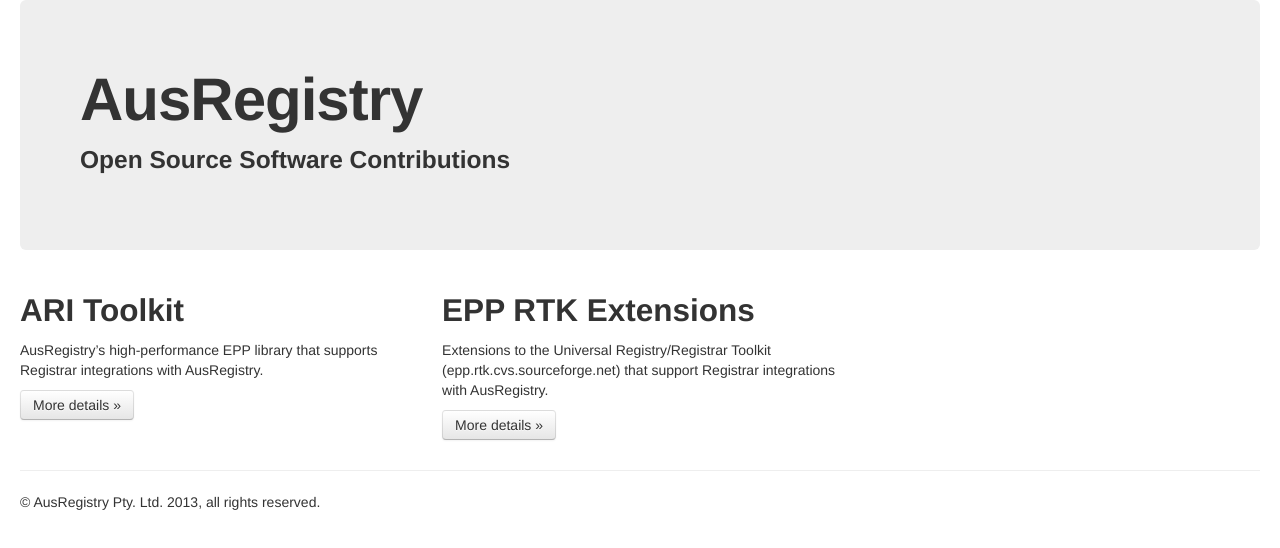
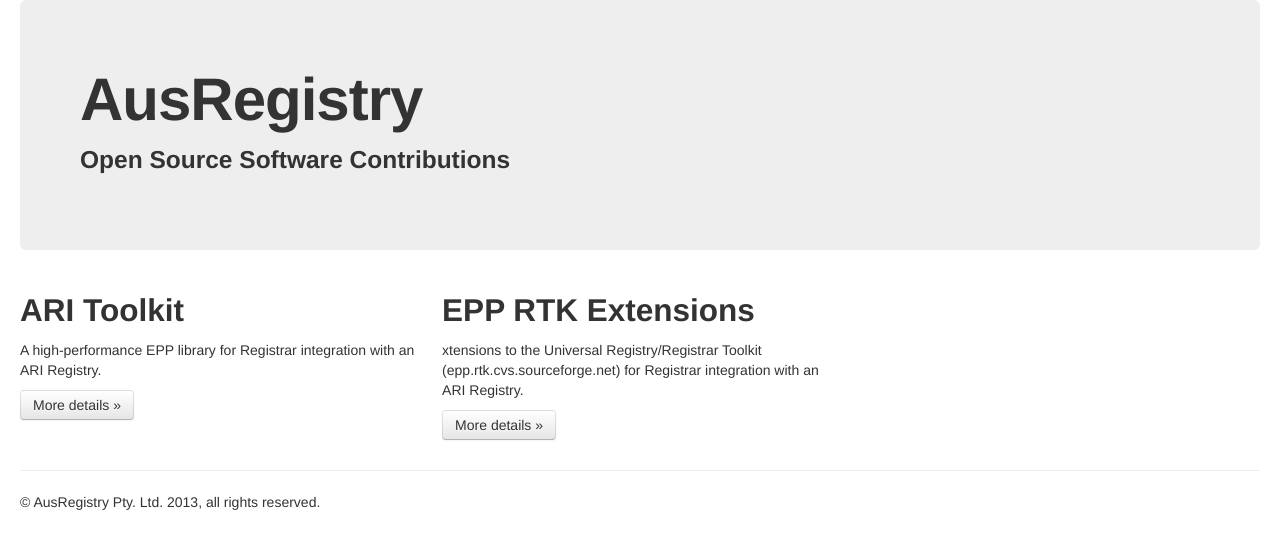
Before and after one commit to NeustarRegistry/docs-staging, a plain HTML site: page index.html in a window 1280 px wide. Drawn offline with Linux system fonts and the light colour scheme.

Commit message:
Further changes to project descriptions

```diff
--- a/index.html
+++ b/index.html
@@ -21,12 +21,12 @@
                     <div class="row-fluid">
                         <div class="span4">
                             <h2>ARI Toolkit</h2>
-                            <p>AusRegistry’s high-performance EPP library that supports Registrar integrations with AusRegistry.</p>
+                            <p>A high-performance EPP library for Registrar integration with an ARI Registry.</p>
                             <p><a class="btn" href="https://github.com/ausregistry/ari-toolkit">More details &raquo;</a></p>
                         </div>
                         <div class="span4">
                             <h2>EPP RTK Extensions</h2>
-                            <p>Extensions to the Universal Registry/Registrar Toolkit (epp.rtk.cvs.sourceforge.net) that support Registrar integrations with AusRegistry.</p>
+                            <p>xtensions to the Universal Registry/Registrar Toolkit (epp.rtk.cvs.sourceforge.net) for Registrar integration with an ARI Registry.</p>
                             <p><a class="btn" href="https://github.com/ausregistry/ari-rtk-ext">More details &raquo;</a></p>
                         </div>
                     </div>
```
